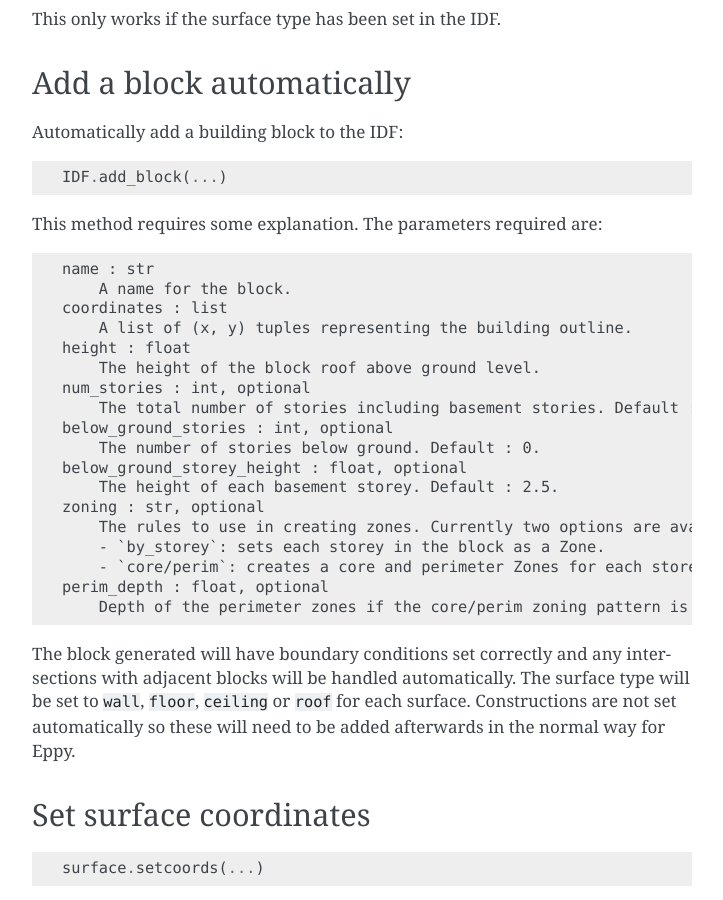
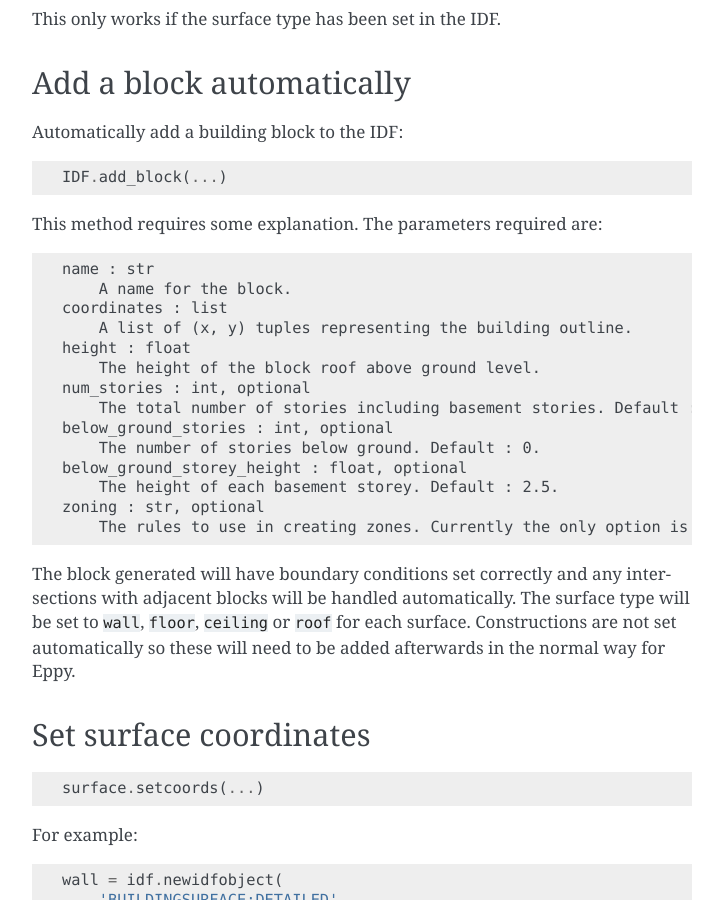
Before and after one commit to jamiebull1/geomeppy, a Sphinx documentation site: the page built from docs/source/Basics.rst, in a window 1280 px wide and 900 px high, scrolled down 3235 px. Shown: the whole window, without its empty margins (388-1111 px from the left). Built offline with Sphinx 7.4.7, drawn with Linux system fonts in a browser that asks for light colours.

Commit message:
Files should match develop
These files should match what is on develop.

```diff
--- a/docs/source/Basics.rst
+++ b/docs/source/Basics.rst
@@ -205,12 +205,7 @@ This method requires some explanation. The parameters required are:
     below_ground_storey_height : float, optional
         The height of each basement storey. Default : 2.5.
     zoning : str, optional
-        The rules to use in creating zones. Currently two options are available:
-        - `by_storey`: sets each storey in the block as a Zone.
-        - `core/perim`: creates a core and perimeter Zones for each storey (see perim_depth).
-    perim_depth : float, optional
-        Depth of the perimeter zones if the core/perim zoning pattern is requested. Default : 3.0.
-
+        The rules to use in creating zones. Currently the only option is `by_storey` which sets each storey in the block as a Zone.
 
 The block generated will have boundary conditions set correctly and any
 intersections with adjacent blocks will be handled automatically. The
```
Also changed, not shown: 2 other files.
